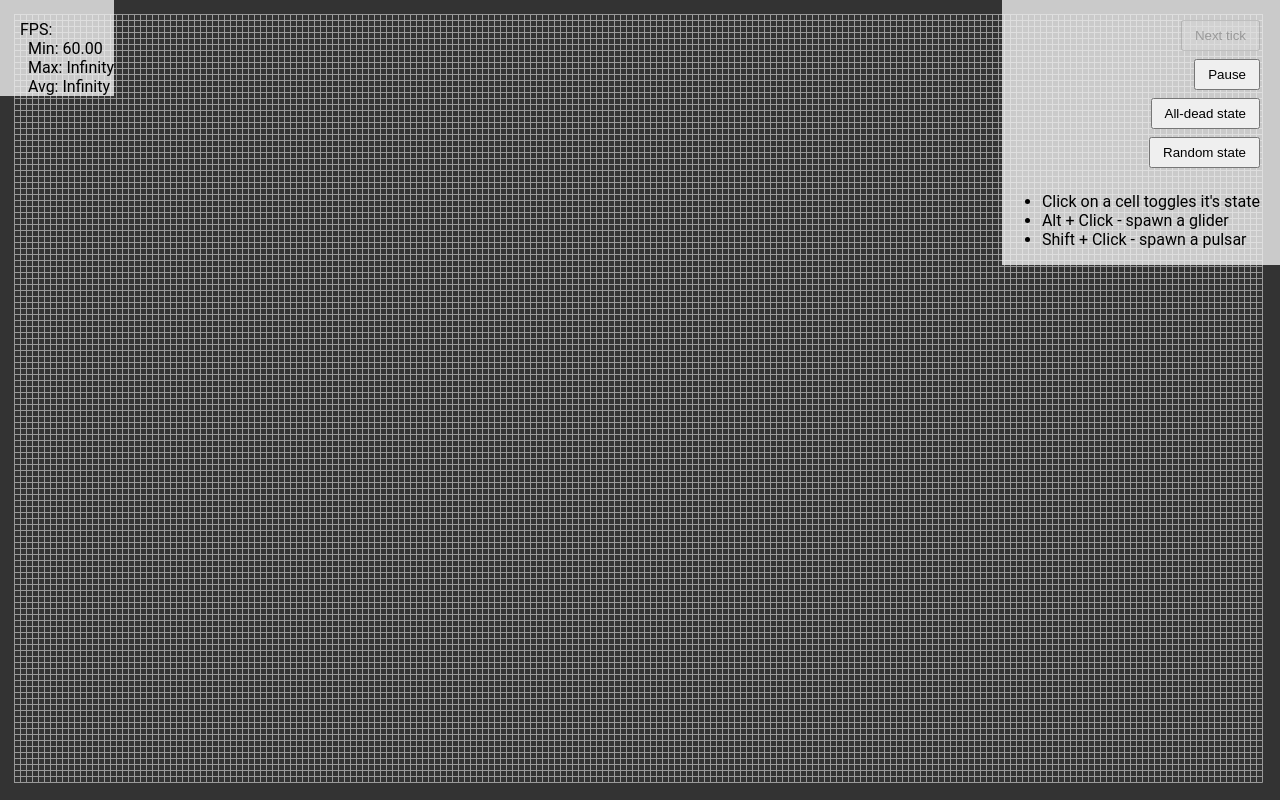
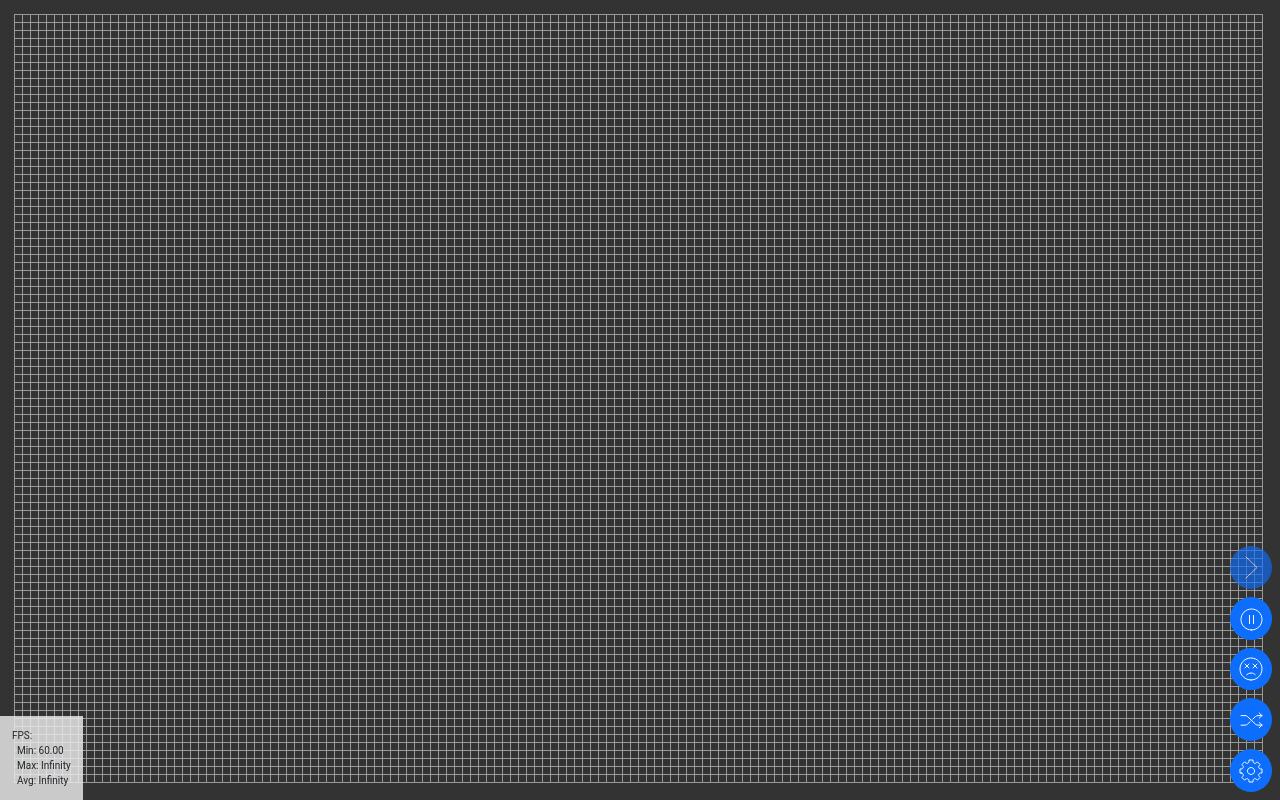
Before and after one commit to diogen737/wasm-game-of-life, a website built with webpack: page www/index.html in a window 1280 px wide. Built offline with nearby package versions, Linux system fonts and the light colour scheme; a web font is replaced by a local one; what wasm-game-of-life would draw is missing.

Commit message:
feat: 🎸 bootstrap styled controls

```diff
--- a/www/index.html
+++ b/www/index.html
@@ -29,17 +29,55 @@
 
     <div class="fps"></div>
 
-    <div class="game-controls">
-      <button id="btn-next-tick">Next tick</button>
-      <button id="btn-pause">Pause</button>
-      <button id="btn-reset-dead">All-dead state</button>
-      <button id="btn-reset-random">Random state</button>
+    <div class="d-flex flex-column position-absolute bottom-0 end-0 m-2">
+      <!-- <button class="btn btn-success" id="btn-next-tick">Next tick</button>
+      <button class="btn btn-success" id="btn-pause">Pause</button>
+      <button class="btn btn-success" id="btn-reset-dead">All-dead state</button>
+      <button class="btn btn-success" id="btn-reset-random">Random state</button>
 
       <ul>
         <li>Click on a cell toggles it's state</li>
         <li>Alt + Click - spawn a glider</li>
         <li>Shift + Click - spawn a pulsar</li>
-      </ul>
+      </ul> -->
+      <button class="btn btn-primary rounded-circle p-2 mb-2" id="btn-tick">
+        <img src="/assets/tick.svg" alt="Tick" title="Tick">
+      </button>
+      <button class="btn btn-primary rounded-circle p-2 mb-2" id="btn-pause">
+        <img src="/assets/pause.svg" alt="Pause/resume" title="Pause/resume">
+      </button>
+      <button class="btn btn-primary rounded-circle p-2 mb-2" id="btn-reset-dead">
+        <img src="/assets/dead.svg" alt="All-dead state" title="All-dead state">
+      </button>
+      <button class="btn btn-primary rounded-circle p-2 mb-2" id="btn-reset-random">
+        <img src="/assets/random.svg" alt="Random state" title="Random state">
+      </button>
+      <button class="btn btn-primary rounded-circle p-2" data-bs-toggle="offcanvas" data-bs-target="#offcanvasControls" aria-controls="offcanvasControls">
+        <img src="/assets/cog.svg" alt="Settings" title="Settings">
+      </button>
+    </div>
+
+
+    <div class="offcanvas offcanvas-end" tabindex="-1" id="offcanvasControls" aria-labelledby="offcanvasControlsLabel">
+      <div class="offcanvas-header">
+        <h5 class="offcanvas-title" id="offcanvasControlsLabel">Offcanvas</h5>
+        <button type="button" class="btn-close text-reset" data-bs-dismiss="offcanvas" aria-label="Close"></button>
+      </div>
+      <div class="offcanvas-body">
+        <div>
+          Some text as placeholder. In real life you can have the elements you have chosen. Like, text, images, lists, etc.
+        </div>
+        <div class="dropdown mt-3">
+          <button class="btn btn-secondary dropdown-toggle" type="button" id="dropdownMenuButton" data-bs-toggle="dropdown">
+            Dropdown button
+          </button>
+          <ul class="dropdown-menu" aria-labelledby="dropdownMenuButton">
+            <li><a class="dropdown-item" href="#">Action</a></li>
+            <li><a class="dropdown-item" href="#">Another action</a></li>
+            <li><a class="dropdown-item" href="#">Something else here</a></li>
+          </ul>
+        </div>
+      </div>
     </div>
 
     <noscript>
--- a/www/index.js
+++ b/www/index.js
@@ -1,4 +1,18 @@
-import styles from './styles/index.css';
+// ui imports
+import 'bootstrap/dist/css/bootstrap.min.css';
+import './styles/index.css';
+
+import 'bootstrap/js/dist/offcanvas';
+
+/**
+ * TODO:
+ * - buttons for clear/random state
+ * - toggle for wrap/limited boundaries
+ * - offcanvas for the game's rules
+ * - double tap on mobile for predefined counstructs
+ */
+
+// game-of-life imports
 
 import { Universe, Cell } from 'wasm-game-of-life';
 import { memory } from 'wasm-game-of-life/wasm_game_of_life_bg.wasm';
@@ -12,7 +26,7 @@ const docStyles = getComputedStyle(document.body);
 const GRID_COLOR = docStyles.getPropertyValue('--theme-grid');
 const DEAD_COLOR = docStyles.getPropertyValue('--theme-bg');
 const ALIVE_COLOR = docStyles.getPropertyValue('--theme-cell-alive');;
-const CELL_SIZE = 5;
+const CELL_SIZE = 7;
 
 const canvasContainer = document.querySelector('.canvas-container');
 
@@ -117,7 +131,7 @@ const renderLoop = () => {
 
 // universe controls
 
-const tickButton = document.getElementById('btn-next-tick');
+const tickButton = document.getElementById('btn-tick');
 const pauseButton = document.getElementById('btn-pause');
 const resetDeadButton = document.getElementById('btn-reset-dead');
 const resetRandomButton = document.getElementById('btn-reset-random');
@@ -128,13 +142,13 @@ const isPaused = () => {
 }
 
 const play = () => {
-    pauseButton.textContent = 'Pause';
+    pauseButton.querySelector('img').setAttribute('src', '/assets/pause.svg');
     tickButton.disabled = true;
     renderLoop();
 }
 
 const pause = () => {
-    pauseButton.textContent = 'Play';
+    pauseButton.querySelector('img').setAttribute('src', '/assets/play.svg');
     cancelAnimationFrame(frameId);
     tickButton.disabled = false;
     frameId = null;
--- a/www/package.json
+++ b/www/package.json
@@ -23,9 +23,11 @@
     "start": "webpack-dev-server --config webpack.config.dev.js"
   },
   "dependencies": {
+    "bootstrap": "^5.1.3",
     "wasm-game-of-life": "file:../pkg"
   },
   "devDependencies": {
+    "copy-webpack-plugin": "^10.2.0",
     "css-loader": "^6.5.1",
     "css-minimizer-webpack-plugin": "^3.2.0",
     "html-webpack-plugin": "^5.5.0",
--- a/www/styles/index.css
+++ b/www/styles/index.css
@@ -1,9 +1,3 @@
-*,
-:after,
-:before {
-    box-sizing: border-box;
-}
-
 body {
     height: 100vh;
     margin: 0;
@@ -26,28 +20,13 @@ body {
 
 /* Overlays */
 
-.fps, .game-controls {
+.fps {
     position: absolute;
-    top: 0;
+    bottom: 0;
+    left: 0;
     z-index: 20;
+
+    font-size: 10px;
+    padding: .75rem;
     background-color: rgba(240, 240, 240, .8);
 }
-
-.fps {
-    left: 0;
-    padding: 20px 0 0 20px;
-}
-
-.game-controls {
-    right: 0;
-    padding: 20px 20px 0 0;
-
-    display: flex;
-    flex-direction: column;
-    align-items: flex-end;
-}
-
-.game-controls > button {
-    margin-bottom: 0.5rem;
-    padding: 0.375rem 0.75rem;
-}
--- a/www/webpack.config.common.js
+++ b/www/webpack.config.common.js
@@ -1,4 +1,5 @@
-const HTMLWebpackPlugin = require('html-webpack-plugin');
+const HTMLPlugin = require('html-webpack-plugin');
+const CopyPlugin = require('copy-webpack-plugin');
 const path = require('path');
 
 module.exports = {
@@ -8,10 +9,15 @@ module.exports = {
     filename: 'bootstrap.[fullhash].js',
   },
   plugins: [
-    new HTMLWebpackPlugin({
+    new HTMLPlugin({
       template: path.resolve(__dirname, 'index.html'),
       filename: 'index.html',
     }),
+    new CopyPlugin({
+      patterns: [
+        { from: 'assets', to: 'assets' }
+      ]
+    })
   ],
   experiments: {
     syncWebAssembly: true,
```
Also changed, not shown: www/webpack.config.prod.js (+9 -4 lines), www/assets/cog.svg (added), www/assets/dead.svg (added), www/assets/pause.svg (added), www/assets/play.svg (added), www/assets/random.svg (added), www/assets/tick.svg (added), 2 other files.
